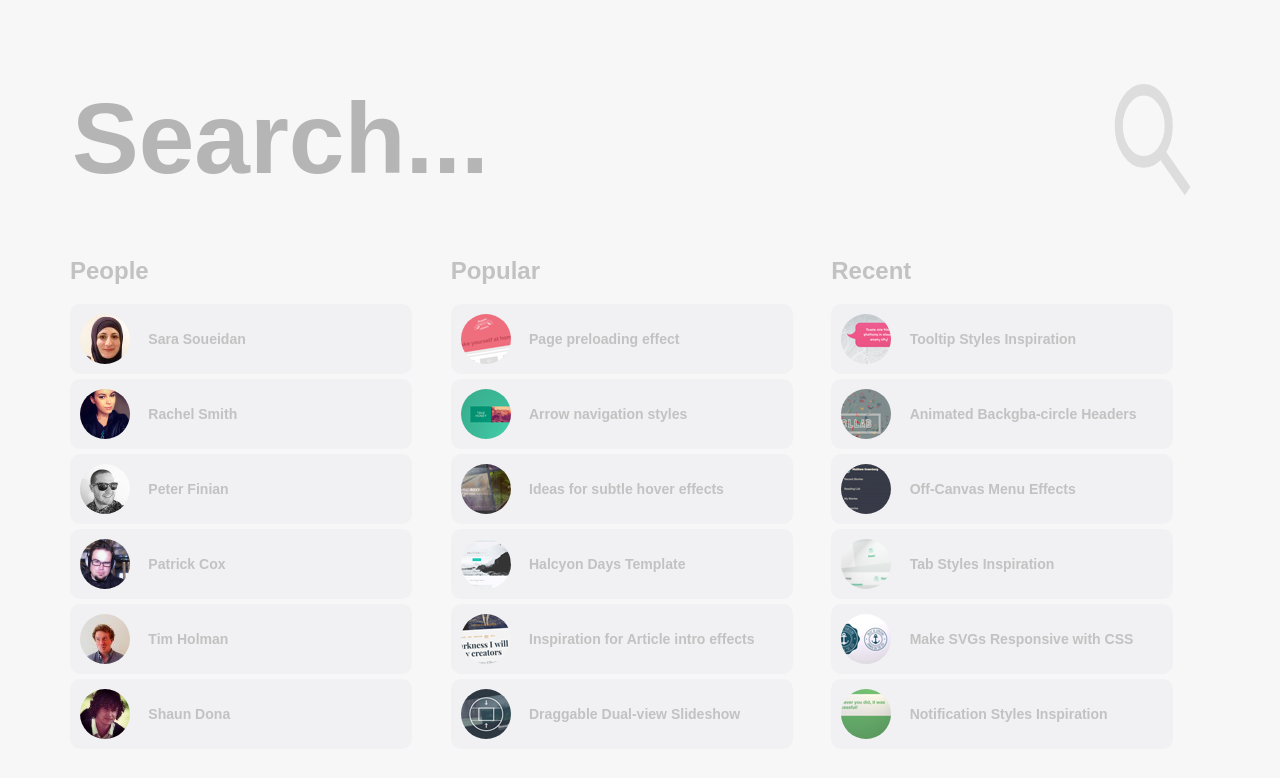
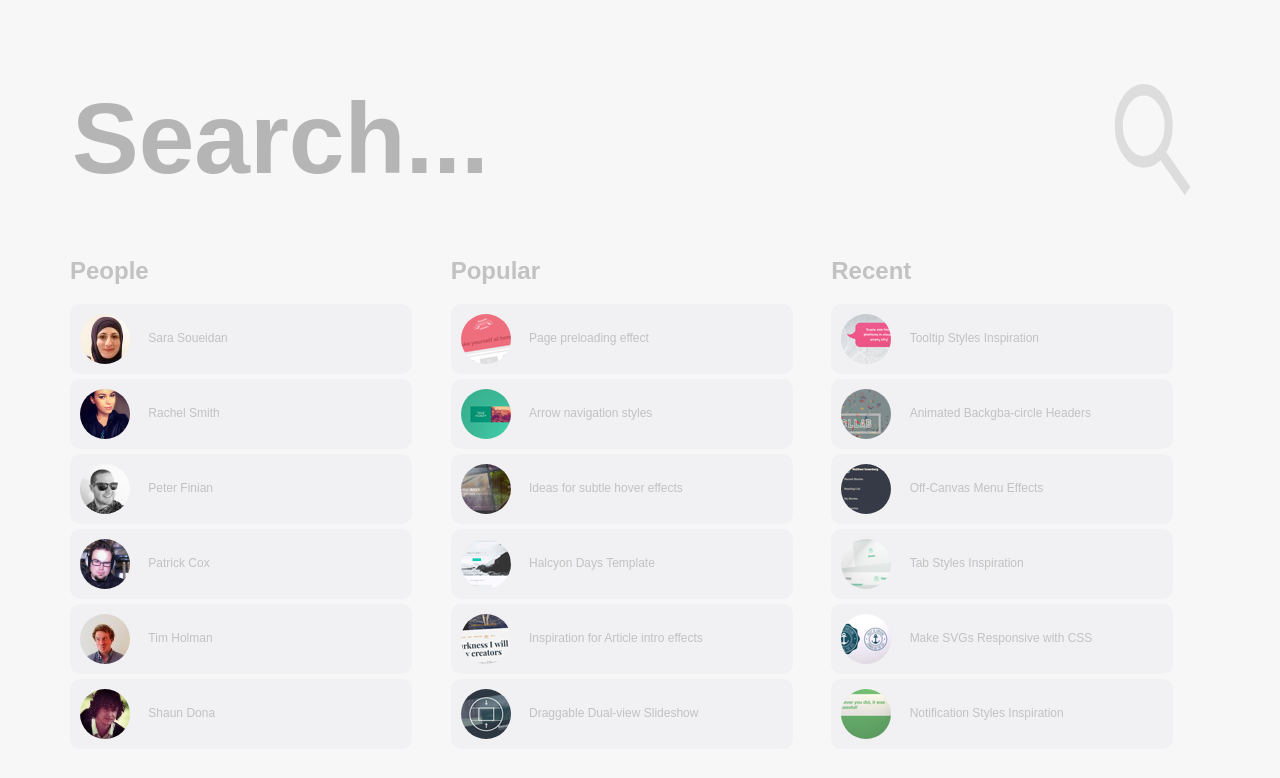
Before and after one commit to alena36/huge-search, a plain HTML site: page index.html in a window 1280 px wide. Drawn offline with nearby package versions, Linux system fonts and the light colour scheme.

Commit message:
fix styles

```diff
--- a/css/style.css
+++ b/css/style.css
@@ -1,7 +1,7 @@
 body {
 	font-family: Arial, sans-serif;
 	color: #c2c2c2;
-	background-color: rgba(118,117,128,0.05);
+	background-color: rgba(118, 117, 128, 0.05);
 }
 
 .container {
@@ -10,14 +10,14 @@ body {
 	margin: 0 auto;
 }
 
-.search-results ul{
+.search-results ul {
 	padding: 0;
 	margin: 0;
 	list-style: none;
 }
 
 .search-result-item {
-	background-color: rgba(118,117,128,0.05);
+	background-color: rgba(118, 117, 128, 0.05);
 	margin-bottom: 5px;
 	border-radius: 10px;
 }
@@ -28,26 +28,25 @@ body {
 	margin-right: 15px;
 }
 
-.search-result-item a {
+.link {
 	display: block;
 	text-decoration: none;
 	font-size: 12px;
 	padding: 10px;
 }
 
-.search-result-item h3 {
+.search-result-item p {
 	display: inline-block;
 	margin: 0;
 	vertical-align: middle;
 	color: #c2c2c2;
 }
 
-.search-result-item a:hover {
-	background-color: rgba(118,117,128,0.1);
-
+.link:hover {
+	background-color: rgba(118, 117, 128, 0.1);
 }
 
-.search-result-item a:hover h3 {
+.link:hover p {
 	color: #ec5a62;
 }
 
--- a/index.html
+++ b/index.html
@@ -12,7 +12,7 @@
 			Huge-search
 		</h1>
 		<form class="search-form" method="post">
-			<input type="text" name="search" placeholder="Search..." class="search-input">
+			<input type="search" name="search" placeholder="Search..." class="search-input">
 			<button type="submit" class="search-button">
 				Search
 			</button>
@@ -23,51 +23,51 @@
 			</h2>
 			<ul>
 				<li class="search-result-item">
-					<a href="#">
+					<a href="#" class="link">
 						<img src="img/avatars/SaraSoueidan.jpeg" alt="Sara Soueidan">
-						<h3>
+						<p>
 							Sara Soueidan
-						</h3>
+						</p>
 					</a>
 				</li>
 				<li class="search-result-item">
-					<a href="#">
+					<a href="#" class="link">
 						<img src="img/avatars/RachelSmith.png" alt="Rachel Smith">
-						<h3>
+						<p>
 							Rachel Smith
-						</h3>
+						</p>
 					</a>
 				</li>
 				<li class="search-result-item">
-					<a href="#">
-						<img src="img/avatars/PeterFinlan.jpeg">
-						<h3>
+					<a href="#" class="link">
+						<img src="img/avatars/PeterFinlan.jpeg" alt="Peter Finian">
+						<p>
 							Peter Finian
-						</h3>
+						</p>
 					</a>
 				</li>
 				<li class="search-result-item">
-					<a href="#">
-						<img src="img/avatars/PatrickCox.png">
-						<h3>
+					<a href="#" class="link">
+						<img src="img/avatars/PatrickCox.png" alt="Patrick Cox">
+						<p>
 							Patrick Cox
-						</h3>
+						</p>
 					</a>
 				</li>
 				<li class="search-result-item">
-					<a href="#">
-						<img src="img/avatars/TimHolman.jpeg">
-						<h3>
+					<a href="#" class="link">
+						<img src="img/avatars/TimHolman.jpeg" alt="Tim Holman">
+						<p>
 							Tim Holman
-						</h3>
+						</p>
 					</a>
 				</li>
 				<li class="search-result-item">
-					<a href="#">
-						<img src="img/avatars/ShaunDona.jpeg">
-						<h3>
+					<a href="#" class="link">
+						<img src="img/avatars/ShaunDona.jpeg" alt="Shaun Dona">
+						<p>
 							Shaun Dona
-						</h3>
+						</p>
 					</a>
 				</li>
 			</ul>
@@ -78,51 +78,51 @@
 			</h2>
 			<ul>
 				<li class="search-result-item">
-					<a href="#">
+					<a href="#" class="link">
 						<img src="img/thumbs/PagePreloadingEffect.png" alt="Page preloading effect">
-						<h3>
+						<p>
 							Page preloading effect
-						</h3>
+						</p>
 					</a>
 				</li>
 				<li class="search-result-item">
-					<a href="#">
+					<a href="#" class="link">
 						<img src="img/thumbs/ArrowNavigationStyles.png" alt="Arrow navigation styles">
-						<h3>
+						<p>
 							Arrow navigation styles
-						</h3>
+						</p>
 					</a>
 				</li>
 				<li class="search-result-item">
-					<a href="#">
+					<a href="#" class="link">
 						<img src="img/thumbs/HoverEffectsIdeasNew.png" alt="Ideas for subtle hover effects">
-						<h3>
+						<p>
 							Ideas for subtle hover effects
-						</h3>
+						</p>
 					</a>
 				</li>
 				<li class="search-result-item">
-					<a href="#">
+					<a href="#" class="link">
 						<img src="img/thumbs/FreebieHalcyonDays.png" alt="Halcyon Days Template">
-						<h3>
+						<p>
 							Halcyon Days Template
-						</h3>
+						</p>
 					</a>
 				</li>
 				<li class="search-result-item">
-					<a href="#">
+					<a href="#" class="link">
 						<img src="img/thumbs/ArticleIntroEffects.png" alt="Inspiration for Article intro effects">
-						<h3>
+						<p>
 							Inspiration for Article intro effects
-						</h3>
+						</p>
 					</a>
 				</li>
 				<li class="search-result-item">
-					<a href="#">
+					<a href="#" class="link">
 						<img src="img/thumbs/DraggableDualViewSlideshow.png" alt="Draggable Dual-view Slideshow">
-						<h3>
+						<p>
 							Draggable Dual-view Slideshow
-						</h3>
+						</p>
 					</a>
 				</li>
 			</ul>
@@ -133,51 +133,51 @@
 			</h2>
 			<ul>
 				<li class="search-result-item">
-					<a href="#">
+					<a href="#" class="link">
 						<img src="img/thumbs/TooltipStylesInspiration.png" alt="Tooltip Styles Inspiration">
-						<h3>
+						<p>
 							Tooltip Styles Inspiration
-						</h3>
+						</p>
 					</a>
 				</li>
 				<li class="search-result-item">
-					<a href="#">
+					<a href="#" class="link">
 						<img src="img/thumbs/AnimatedHeaderBackgrounds.png" alt="Animated Backgba-circle Headers">
-						<h3>
+						<p>
 							Animated Backgba-circle Headers
-						</h3>
+						</p>
 					</a>
 				</li>
 				<li class="search-result-item">
-					<a href="#">
+					<a href="#" class="link">
 						<img src="img/thumbs/OffCanvas.png" alt="Off-Canvas Menu Effects">
-						<h3>
+						<p>
 							Off-Canvas Menu Effects
-						</h3>
+						</p>
 					</a>
 				</li>
 				<li class="search-result-item">
-					<a href="#">
+					<a href="#" class="link">
 						<img src="img/thumbs/TabStyles.png" alt="Tab Styles Inspiration">
-						<h3>
+						<p>
 							Tab Styles Inspiration
-						</h3>
+						</p>
 					</a>
 				</li>
 				<li class="search-result-item">
-					<a href="#">
+					<a href="#" class="link">
 						<img src="img/thumbs/ResponsiveSVGs.png" alt="Make SVGs Responsive with CSS">
-						<h3>
+						<p>
 							Make SVGs Responsive with CSS
-						</h3>
+						</p>
 					</a>
 				</li>
 				<li class="search-result-item">
-					<a href="#">
+					<a href="#" class="link">
 						<img src="img/thumbs/NotificationStyles.png" alt="Notification Styles Inspiration">
-						<h3>
+						<p>
 							Notification Styles Inspiration
-						</h3>
+						</p>
 					</a>
 				</li>
 			</ul>
```
